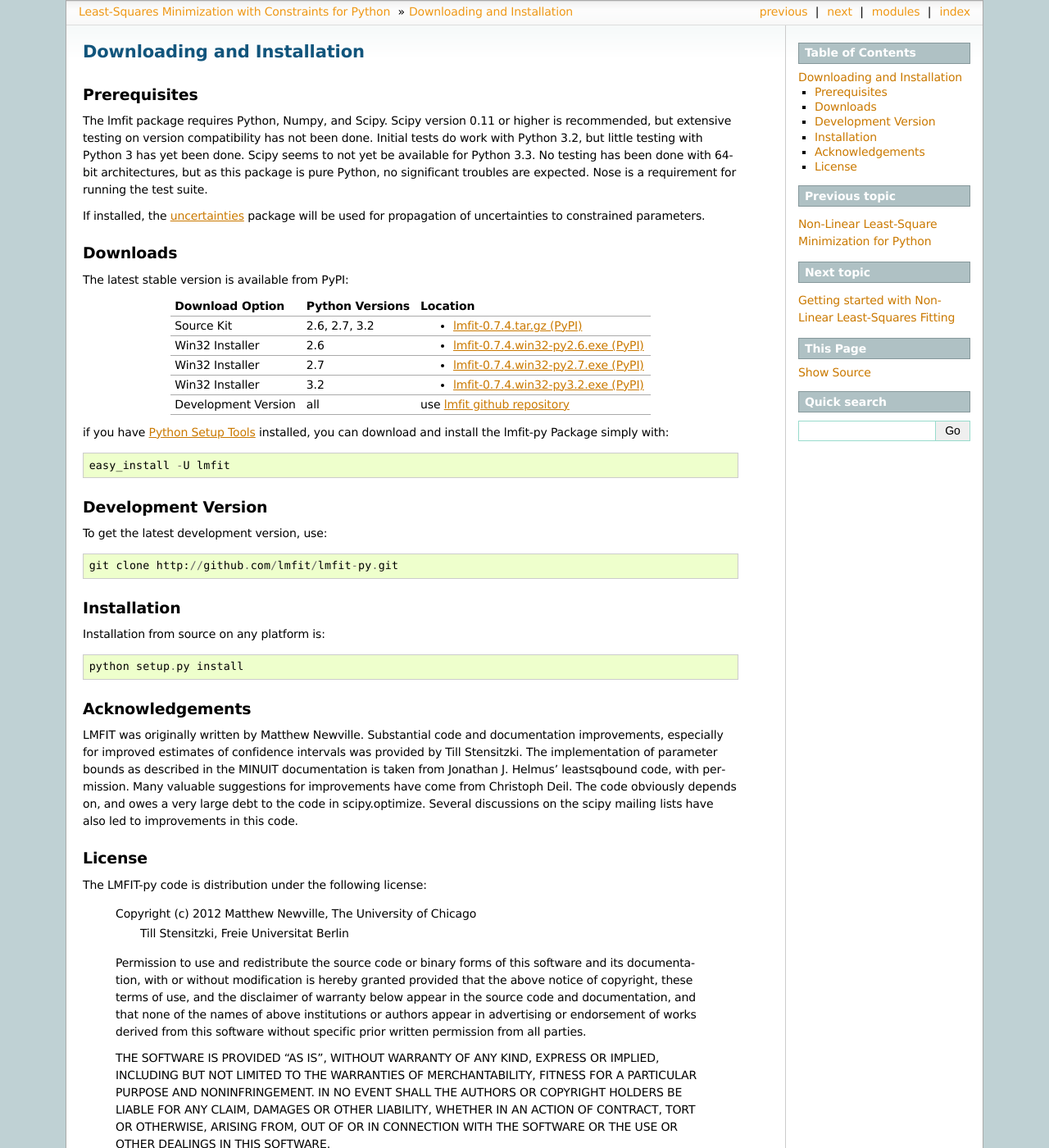
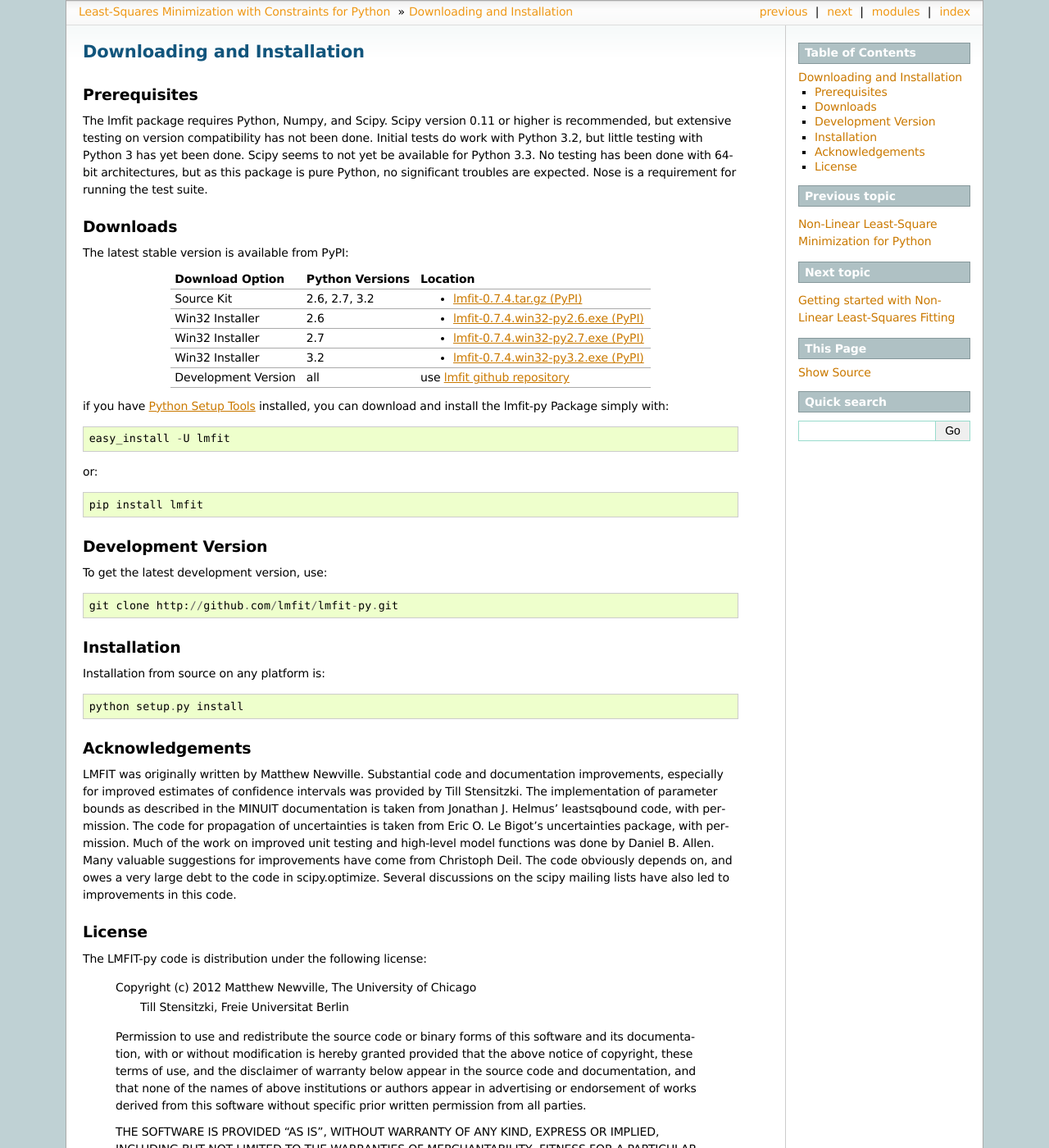
Before and after one commit to lmfit/lmfit-py, a Sphinx documentation site: the page built from doc/installation.rst, in a window 1280 px wide and 1400 px high. Shown: the whole window at 82% size. Built offline with Sphinx 7.4.7, drawn with Linux system fonts in a browser that asks for light colours; formulas are drawn with MathJax 3.

Commit message:
updated Thanks.txt, install doc

```diff
--- a/THANKS.txt
+++ b/THANKS.txt
@@ -7,7 +7,7 @@ Daniel B. Allan wrote much of the high level Models, and many
      improvements to the testing and documentation.
 J. J. Helmus wrote the MINUT bounds for leastsq, originally in
      leastsqbounds.py, and ported to lmfit.
-E. O. Lebigot wrote the uncertainties package, a version of which is
+E. O. Le Bigot wrote the uncertainties package, a version of which is
      used here.
 
 Additional patches, bug fixes, and suggestions have come from
--- a/doc/installation.rst
+++ b/doc/installation.rst
@@ -12,11 +12,6 @@ with Python 3 has yet been done.  Scipy seems to not yet be available for
 Python 3.3.  No testing has been done with 64-bit architectures, but as
 this package is pure Python, no significant troubles are expected. Nose is
 a requirement for running the test suite.
-
-.. _uncertainties: http://packages.python.org/uncertainties/
-
-If installed, the `uncertainties`_ package will be used for propagation of
-uncertainties to constrained parameters.
 
 
 Downloads
@@ -52,6 +47,11 @@ the lmfit-py Package simply with::
 
    easy_install -U lmfit
 
+or::
+
+
+   pip install lmfit
+
 
 Development Version
 ~~~~~~~~~~~~~~~~~~~~~~~~
@@ -75,9 +75,12 @@ LMFIT was originally written by Matthew Newville.  Substantial code and
 documentation improvements, especially for improved estimates of confidence
 intervals was provided by Till Stensitzki.  The implementation of parameter
 bounds as described in the MINUIT documentation is taken from Jonathan
-J. Helmus' leastsqbound code, with permission. Many valuable suggestions
-for improvements have come from Christoph Deil.  The code obviously depends
-on, and owes a very large debt to the code in scipy.optimize.  Several
+J. Helmus' leastsqbound code, with permission.  The code for propagation of
+uncertainties is taken from Eric O. Le Bigot's uncertainties package, with
+permission.  Much of the work on improved unit testing and high-level model
+functions was done by Daniel B. Allen.  Many valuable suggestions for
+improvements have come from Christoph Deil.  The code obviously depends on,
+and owes a very large debt to the code in scipy.optimize.  Several
 discussions on the scipy mailing lists have also led to improvements in
 this code.
 
```
